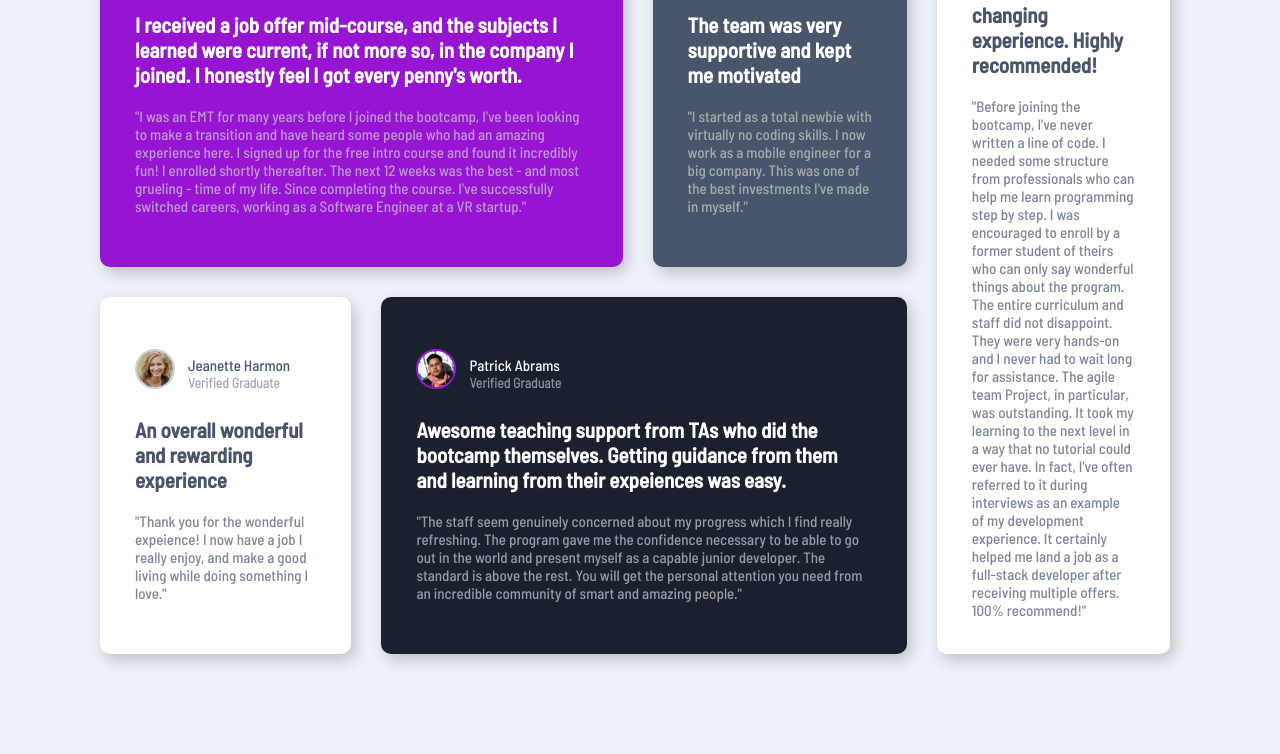
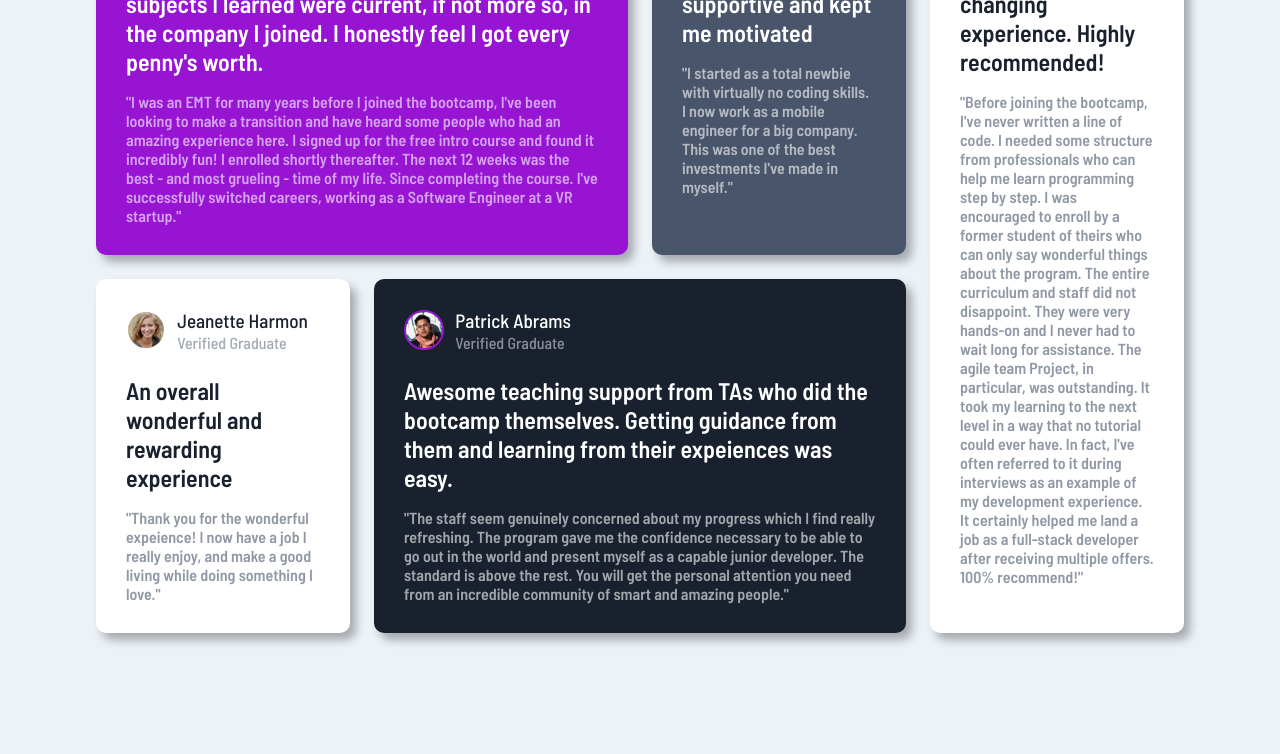
Before and after one commit to opeoluwa7/testimonials-grid-section, a plain HTML site: page index.html in a window 1280 px wide. Shown: the part 208-962 px from the top of the page. After the commit the page ends 911 px from the top, so only its background shows below. Drawn offline with Linux system fonts and the light colour scheme.

Commit message:
changed the entire codebase

```diff
--- a/index.html
+++ b/index.html
@@ -6,12 +6,16 @@
     <meta name="viewport" content="width=device-width, initial-scale=1.0">
     <title>testimonials grid section main</title>
     <link rel="stylesheet" href="style.css">
+    <link rel="preconnect" href="https://fonts.googleapis.com">
+    <link rel="preconnect" href="https://fonts.gstatic.com" crossorigin>
+    <link
+        href="https://fonts.googleapis.com/css2?family=Barlow+Semi+Condensed:ital,wght@0,100;0,200;0,300;0,400;0,500;0,600;0,700;0,800;0,900;1,100;1,200;1,300;1,400;1,500;1,600;1,700;1,800;1,900&display=swap"
+        rel="stylesheet">
 </head>
 
 <body>
     <main class="container">
-        <section class="body-wrapper">
-            <article class="card" id="box1">
+            <article class="card grid-span-2" id="box1">
                 <div class="card-header">
                     <img src="./images/image-daniel.jpg" alt="Daniel's-Image" class="profilepic">
                     <div class="titles">
@@ -64,7 +68,7 @@
                 </div>
             </article>
 
-            <article class="card" id="box4">
+            <article class="card grid-span-2" id="box4">
                 <div class="card-header">
                     <img src="./images/image-patrick.jpg" alt="Patrick's-image" class="profilepic">
                     <div class="titles">
@@ -105,8 +109,6 @@
                     </p>
                 </div>
             </article>
-
-        </section>
     </main>
 </body>
 
--- a/style.css
+++ b/style.css
@@ -1,332 +1,174 @@
 :root{
-    --moderate-violet: hsl(281, 83%, 45%);
-    --very-dark-grayish-blue: hsl(217, 19%, 35%);
-    --very-dark-blackish-blue: hsl(219, 29%, 14%);
+    --moderateviolet: hsl(281, 83%, 45%);
+    --verydarkgrayishblue: hsl(217, 19%, 35%);
+    --verydarkblackishblue: hsl(219, 29%, 14%);
     --white: hsl(0, 0%, 100%);
-    --light-gray: hsl(0, 0%, 81%);
-    --light-grayish-blue: hsl(210, 46%, 95%);
+    --lightgray: hsl(0, 0%, 81%);
+    --lightgrayishblue: hsl(210, 46%, 95%);
 }
 *{
     margin: 0;
     padding: 0;
     box-sizing: border-box;
 }
-@font-face {
-    font-family: "Barlow-medium";
-    src: url(./fonts/Barlow_Semi_Condensed/BarlowSemiCondensed-Medium.ttf) format("truetype");
-}
-@font-face {
-    font-family: "Barlow-light";
-    src: url(./fonts/Barlow_Semi_Condensed/BarlowSemiCondensed-Light.ttf) format("truetype");
-}
-@font-face {
-    font-family: "Barlow-bold";
-    src: url(./fonts/Barlow_Semi_Condensed/BarlowSemiCondensed-Bold.ttf) format("truetype");
-}
 body{
-    background-color: var(--light-grayish-blue);
-    font-size: 15px;
+    font-family: "Barlow Semi Condensed", serif;
+    background-color: var(--lightgrayishblue);
+    display: flex;
+    justify-content: center;
+    align-items: center;
+    min-height: 100vh;
+    padding-top: 70px;
+    padding-bottom: 70px;
 }
 .container{
-    max-width: 100%;
-    min-height: 100vh;
-    padding-top: 100px;
-    padding-bottom: 100px;
-}
-.body-wrapper{
     display: grid;
-    max-width: 100%;
+    gap: 1.5rem;
+    width: min(85%, 80rem);
 }
 .card{
-    padding: 35px;
+    width: min(100%, 60rem);
+    padding: 30px;
     display: flex;
     flex-direction: column;
-    justify-content: space-evenly;
+    gap: 1.5rem;
     border-radius: 10px;
-    box-shadow: 4px 6px 15px rgba(0, 0, 0, 0.2);
-    gap: 10px;
+    box-shadow: 6px 7px 10px rgba(0,0,0,0.3);
 }
 .card-header{
     display: flex;
-    flex-direction: row;
-    gap: 13px;
-    z-index: 1;
+    gap: 0.7rem;
+    align-items: center;
+    width: 100%;
+}
+.titles{
+    display: flex;
+    flex-direction: column;
+    gap: 0.1rem;
+}
+.profilepic{
+    border-radius: 50%;
+    width: min(100%, 40px);
+    height: min(100%, 40px);
+    border: 2px solid;
 }
 .card-body{
     display: flex;
     flex-direction: column;
-    align-items: start;
-    justify-content: center;
-    gap: 20px;
-    z-index: 1;
+    gap: 1rem;
+    width: 100%;
 }
-.profilepic{
-    grid-column-start: 1;
-    border-radius: 50px;
-    border: 2px solid var(--light-gray);
+#box1{
+    background-color: var(--moderateviolet);
+    border-color: var(--white);
+    background-image: url(./images/bg-pattern-quotation.svg);
+    background-repeat: no-repeat;
+    background-position: 85% 0%;
+    background-size: 130px auto;
 }
-.titles{
-    display: flex;
-    flex-direction: column;
-    position: relative;
-    top: 7px;
+#box2{
+    background-color: var(--verydarkgrayishblue);
+}
+#box3, #box5{
+    background-color: var(--white);
+}
+#box4{
+    background-color: var(--verydarkblackishblue);
 }
 h1{
-    grid-column-start: 2;
     color: var(--white);
-    font-family: "Barlow-medium";
     font-weight: 500;
+    font-size: clamp(1rem, 2vw, 1.2rem);
 }
 h2{
-    grid-column-start: 2;
     color: var(--white);
+    font-weight: 500;
     opacity: 0.5;
-    position: relative;
-    right: 0px;
-    font-family: "Barlow-light";
-    font-weight: 900;
+    font-size: clamp(0.9rem, 2vw, 1rem);
 }
 h3{
     color: var(--white);
-    font-family: "Barlow-medium";
-    font-weight: 700;
+    font-weight: 600;
+    font-size: clamp(1.3rem, 2vw, 1.5rem);
 }
 p{
-    color: var(--light-gray);
-    opacity: 0.7;
-    font-family: "Barlow-medium";
-    font-weight: 500;
+    color: var(--white);
+    font-weight: 600;
+    opacity: 0.6;
+    font-size: clamp(0.9rem, 2vw, 1rem);
 }
-#box1{
-    background-color: var(--moderate-violet);
-    position: relative;
+#box3 h1, #box5 h1{
+    color: var(--verydarkblackishblue);
 }
-#box1::before{
-    content: "";
-    background-image: url(./images/bg-pattern-quotation.svg);
-    background-size: 100%;
-    background-repeat: no-repeat;
-    position: absolute;
-    width: 100px;
-    height: 100px;
-    top: 0;
-    right: 25px;
-    mix-blend-mode: luminosity;
-    opacity: 0.8;
+#box3 h2, #box5 h2{
+    color: var(--verydarkgrayishblue);
 }
-#box2{
-    background-color: var(--very-dark-grayish-blue);
+#box3 h3, #box5 h3{
+    color: var(--verydarkblackishblue);
 }
-#box3{
-    background-color: var(--white);
+#box3 p, #box5 p{
+    color: var(--verydarkgrayishblue);
 }
-#box3 h1{
-    color: var(--very-dark-grayish-blue);
+#box1 .profilepic, #box2  .profilepic{
+    border-color: rgba(255, 255, 255, 0.6);
 }
-#box3 h2{
-    color: var(--very-dark-grayish-blue);
-}
-#box3 h3{
-    color: var(--very-dark-grayish-blue);
-}
-#box3 p{
-    color: var(--very-dark-grayish-blue);
-}
-#box4{
-    background-color: var(--very-dark-blackish-blue);
+#box3 .profilepic, #box  .profilepic{
+    border-color: transparent;
 }
 #box4 .profilepic{
-    border: 2px solid var(--moderate-violet);
+    border-color: var(--moderateviolet);
 }
-#box5{
-    background-color: var(--white);
-}
-#box5 h1{
-    color: var(--very-dark-grayish-blue);
-}
-#box5 h2{
-    color: var(--very-dark-grayish-blue);
-}
-#box5 h3{
-    color: var(--very-dark-grayish-blue);
-}
-#box5 p{
-    color: var(--very-dark-grayish-blue);
-}
-@media screen and (max-width: 600px) {
-    :root{
-        --h1: 0.9em;
-        --h2: 0.82em;
-        --h3: 1.35em;
-        --p: 0.95em;
+
+@media screen and (min-width: 40rem) {
+    .container{
+        grid-template-columns: repeat(3, 1fr);
+        grid-template-rows: repeat(3, auto);
     }
-    .body-wrapper{
-        gap: 30px;
+    #box1{
+        grid-column: 1 / 3;
+        grid-row: 1 / 2;
     }
-    .card{
-        max-width: 85%;
-        margin: 0 auto;
+    #box2{
+        grid-column: 3 / 4;
+        grid-row: 1 / 2;
     }
-    .card-header{
-        position: relative;
-        bottom: 10px;
+    #box3{
+        grid-column: 1 / 2;
+        grid-row: 2 / 3;
     }
-    .profilepic{
-        max-width: 40px;
+    #box4{
+        grid-column: 2 / 4;
+        grid-row: 2 / 3;
     }
-    h1{
-        font-size: var(--h1);
-    }
-    h2{
-        font-size: var(--h2);
-    }
-    h3{
-        font-size: var(--h3);
-    }
-    p{
-        font-size: var(--p);
+    #box5{
+        grid-column: 1 / 4;
+        grid-row: 3 / 4;
     }
 }
 
-@media screen and (min-width: 601px) and (max-width: 1140px) {
-    :root{
-        --h1: 1em;
-        --h2: 0.92em;
-        --h3: 1.4em;
-        --p: 1em;
-    }
-    .body-wrapper{
-        grid-template-columns: repeat(6, auto);
-        grid-template-rows: repeat(3, auto);
-        gap: 30px;
-        margin: 0 auto;
-        padding-left: 100px;
-        padding-right: 60px;
-
-    }
-    .card{
-        height: 100%;
-    }
-    .card-header{
-        position: relative;
-        bottom: 10px;
-    }
-    .profilepic{
-        max-width: 40px;
-    }
-    h1{
-        font-size: var(--h1);
-    }
-    h2{
-        font-size: var(--h2);
-    }
-    h3{
-        font-size: var(--h3);
-    }
-    p{
-        font-size: var(--p);
+@media screen and (min-width: 70rem) {
+    .container{
+        grid-template-columns: repeat(4, 1fr);
+        grid-template-rows: repeat(2, auto);
     }
     #box1{
-        grid-column-start: 1;
-        grid-column-end: 5;
-        grid-row-start: 1;
-        grid-row-end: 2;
+        grid-column: 1 / 3;
+        grid-row: 1 / 2;
     }
     #box2{
-        grid-column-start: 5;
-        grid-column-end: 6;
-        grid-row-end: 1;
-        grid-row-end: 2;
+        grid-column: 3 / 4;
+        grid-row: 1 / 2;
     }
     #box3{
-        grid-row-start: 3;
-        grid-row-end: 3;
-        grid-column-start: 1;
-        grid-column-end: 2;
+        grid-column: 1 / 2;
+        grid-row: 2 / 3;
     }
     #box4{
-        grid-row-start: 2;
-        grid-row-end: 2;
-        grid-column-start: 1;
-        grid-column-end: 6;
+        grid-column: 2 / 4;
+        grid-row: 2 / 3;
     }
     #box5{
-        grid-row-start: 3;
-        grid-row-end: 3;
-        grid-column-start: 2;
-        grid-column-end: 6;
-        display: flex;
-        flex-direction: column;
-        justify-content: space-around;
+        grid-column: 4 / 5;
+        grid-row: 1 / 3;
     }
 }
-
-@media screen and (min-width: 1141px) {
-    :root{
-        --h1: 1em;
-        --h2: 0.92em;
-        --h3: 1.4em;
-        --p: 1em;
-    }
-
-    .body-wrapper{
-        grid-template-columns: repeat(12, auto);
-        grid-template-rows: repeat(2, auto);
-        gap: 30px;
-        margin: 0 auto;
-        padding-left: 100px;
-        padding-right: 20px;
-    }
-    .card{
-        height: 100%;
-    }
-    .profilepic{
-        max-width: 40px;
-    }
-    h1{
-        font-size: var(--h1);
-    }
-    h2{
-        font-size: var(--h2);
-    }
-    h3{
-        font-size: var(--h3);
-    }
-    p{
-        font-size: var(--p);
-    }
-    #box1{
-        grid-column-start: 1;
-        grid-column-end: 7;
-        grid-row-start: 1;
-        grid-row-end: 2;
-    }
-    #box2{
-        grid-column-start: 7;
-        grid-column-end: 9;
-        grid-row-end: 1;
-        grid-row-end: 2;
-    }
-    #box3{
-        grid-row-start: 2;
-        grid-row-end: 2;
-        grid-column-start: 1;
-        grid-column-end: 3;
-    }
-    #box4{
-        grid-row-start: 2;
-        grid-row-end: 2;
-        grid-column-start: 3;
-        grid-column-end: 9;
-    }
-    #box5{
-        grid-row-start: 1;
-        grid-row-end: 3;
-        grid-column-start: 9;
-        grid-column-end: 10;
-        display: flex;
-        flex-direction: column;
-        justify-content: space-around;
-    }
-
-}
```
